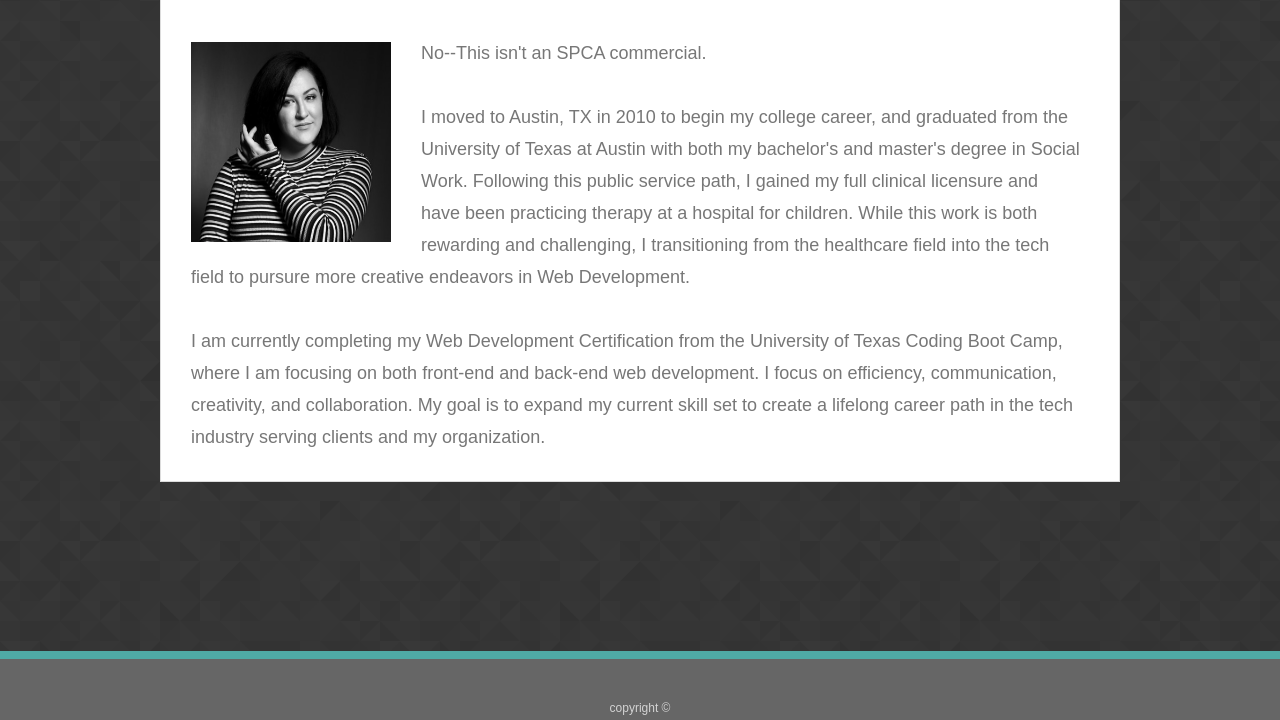
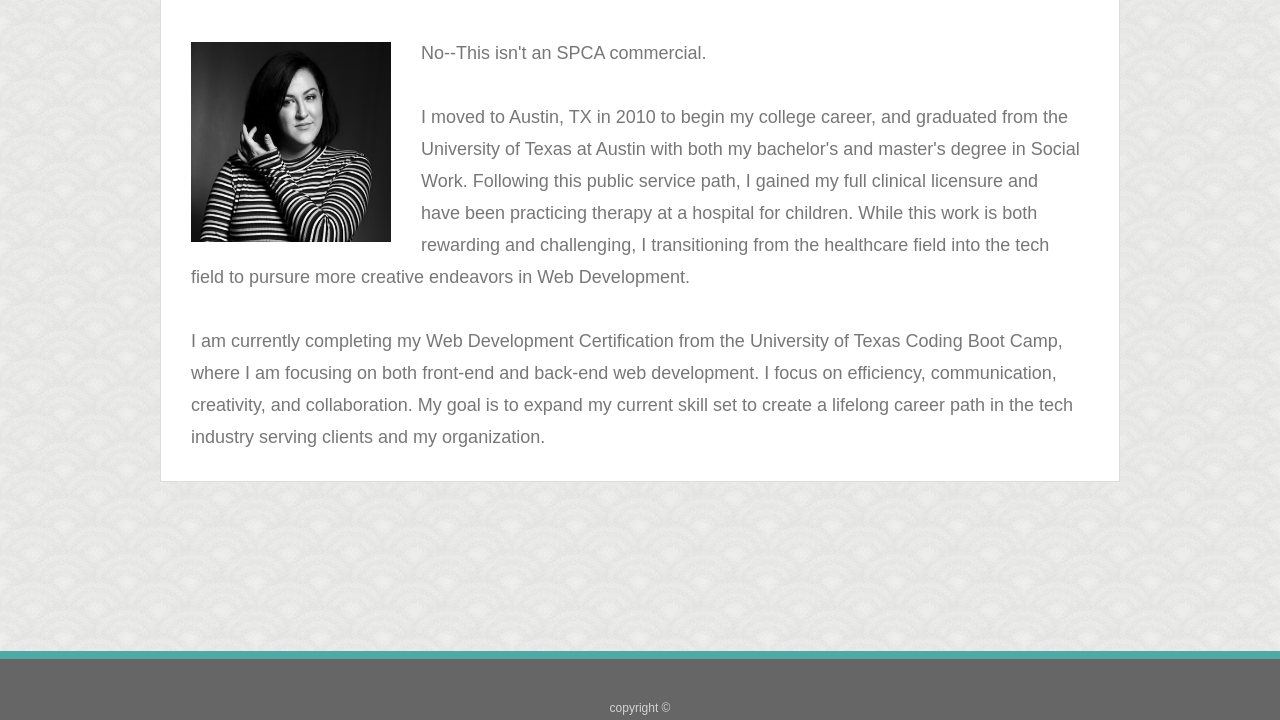
Before and after one commit to sarahbmcl/sarahbmcl.github.io, a plain HTML site: page index.html in a window 1280 px wide. Shown: the part 239-959 px from the top of the page. Drawn offline with Linux system fonts and the light colour scheme.

Commit message:
css style updates

```diff
--- a/assets/css/style.css
+++ b/assets/css/style.css
@@ -1,6 +1,6 @@
 /* BODY STYLE */
 body {
-	background-image: url(../images/prism.png);
+	background-image: url(../images/soft_circle_scales.png);
 	min-height: 100vh;
 	position: relative;
 	display: block;
```
Also changed, not shown: assets/images/green_dust_scratch.png (added), assets/images/halftone-yellow.png (added), assets/images/noisy.png (added), assets/images/pink_rice.png (added), assets/images/soft_circle_scales.png (added).
